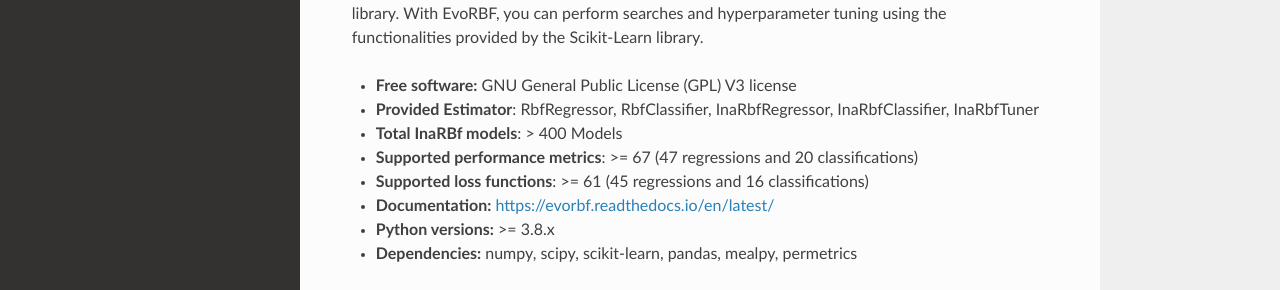
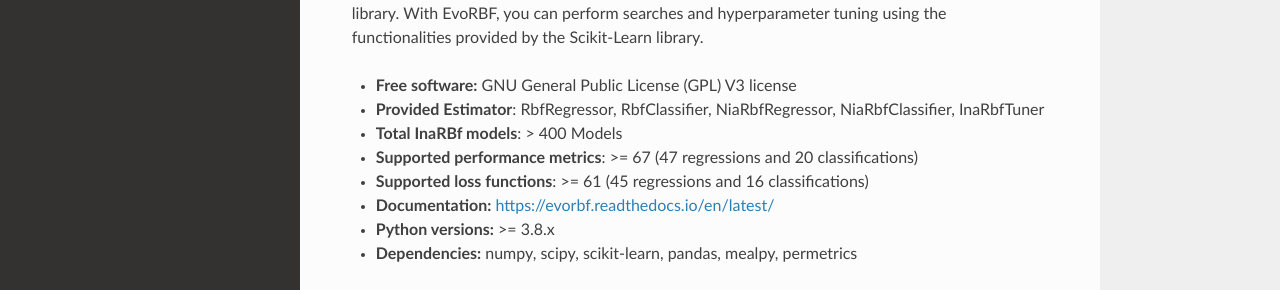
Before and after one commit to thieu1995/EvoRBF, a Sphinx documentation site: the page built from docs/source/index.rst, in a window 1280 px wide and 900 px high. Shown: the part 410-700 px from the top of the window. Built offline with Sphinx 7.4.7 and the Read the Docs theme 3.1.0, drawn with Linux system fonts in a browser that asks for light colours.

Commit message:
Update docs

```diff
--- a/docs/source/index.rst
+++ b/docs/source/index.rst
@@ -60,7 +60,7 @@
 perform searches and hyperparameter tuning using the functionalities provided by the Scikit-Learn library.
 
 * **Free software:** GNU General Public License (GPL) V3 license
-* **Provided Estimator**: RbfRegressor, RbfClassifier, InaRbfRegressor, InaRbfClassifier, InaRbfTuner
+* **Provided Estimator**: RbfRegressor, RbfClassifier, NiaRbfRegressor, NiaRbfClassifier, InaRbfTuner
 * **Total InaRBf models**: > 400 Models
 * **Supported performance metrics**: >= 67 (47 regressions and 20 classifications)
 * **Supported loss functions**: >= 61 (45 regressions and 16 classifications)
--- a/docs/source/pages/quick_start.rst
+++ b/docs/source/pages/quick_start.rst
@@ -33,7 +33,7 @@
 to provide users with convenience and faster usage::
 
 	import numpy as np
-	from evorbf import Data, InaRbfRegressor
+	from evorbf import Data, NiaRbfRegressor
 	from sklearn.datasets import load_diabetes
 
 	## Load data object
@@ -54,7 +54,7 @@
 
 	## Create model
 	opt_paras = {"name": "WOA", "epoch": 500, "pop_size": 20}
-	model = InaRbfRegressor(size_hidden=25, center_finder="kmean", regularization=False, lamda=0.5, obj_name="MSE",
+	model = NiaRbfRegressor(size_hidden=25, center_finder="kmean", regularization=False, lamda=0.5, obj_name="MSE",
 	                        optimizer="BaseGA", optimizer_paras=opt_paras, verbose=True, seed=42)
 
 	## Train the model
```
Also changed, not shown: other parts of docs/source/pages/quick_start.rst (+1 -1 lines).
